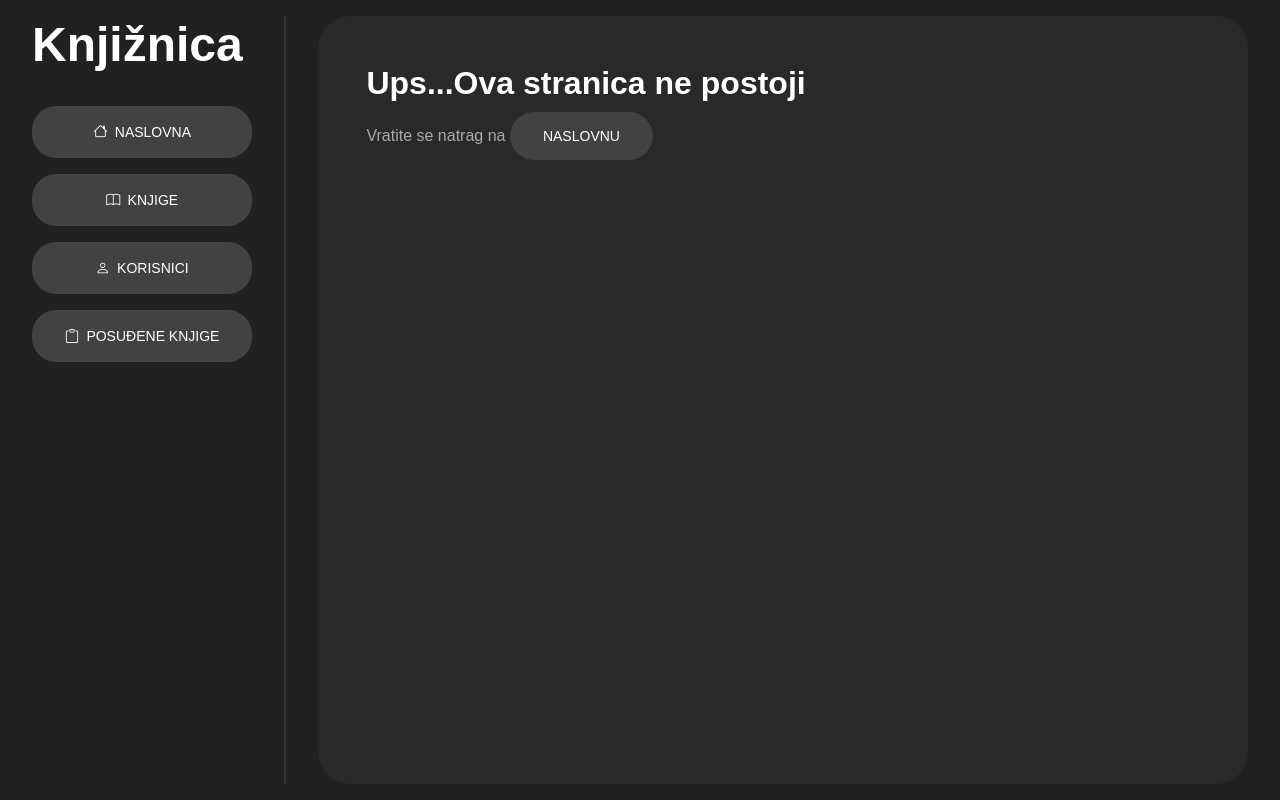
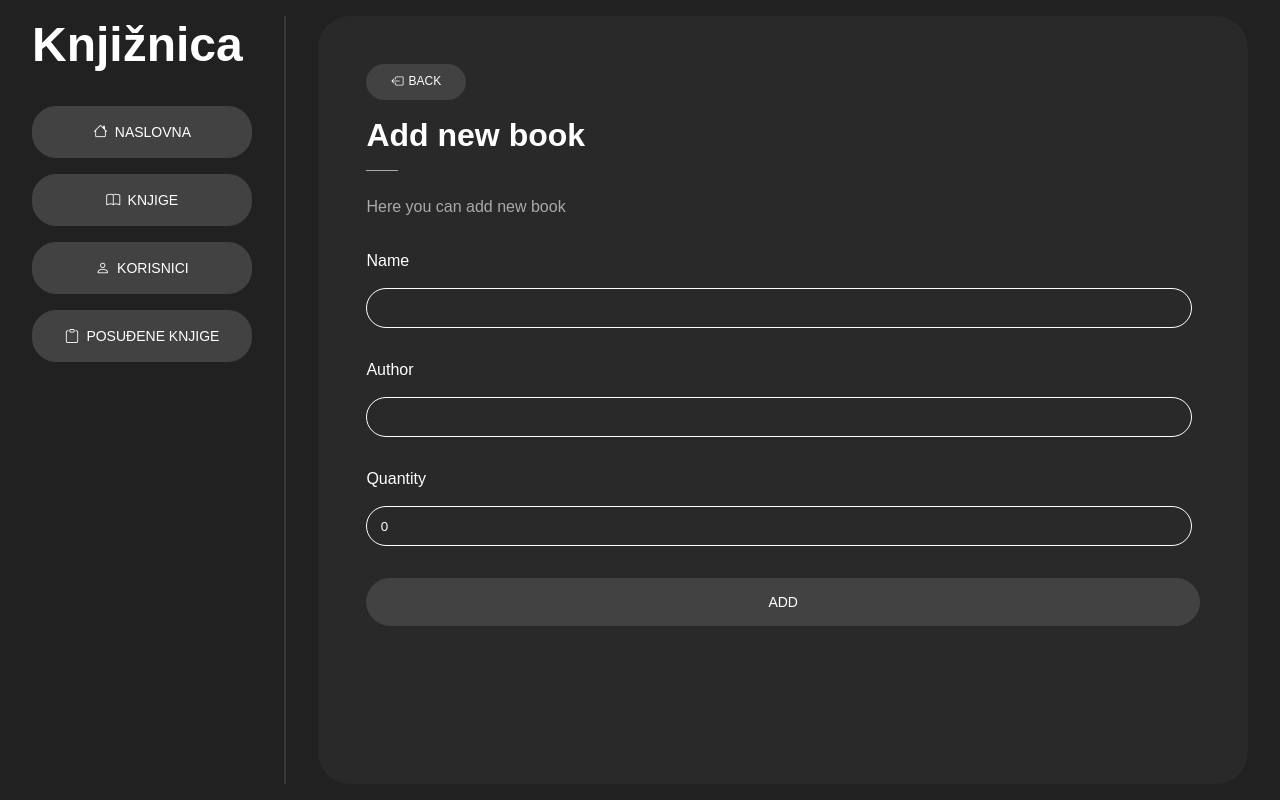
Before and after one commit to marko-krznar/React-Library, a React (Create React App) app: page /add-book in a window 1280 px wide. Built offline with nearby package versions, Linux system fonts and the light colour scheme.

Commit message:
Deleted add new book, created new page for new book, added qty for new book, added qty for all books & styled new elements and pages

```diff
--- a/src/App.js
+++ b/src/App.js
@@ -13,6 +13,7 @@ import { BooksProvider } from "./contexts/BooksContext";
 import { UsersProvider } from "./contexts/UsersContext";
 import { BorrowBooksProvider } from "./contexts/BorrowBooksContext";
 import NothingFoundPage from "./pages/NothingFoundPage/NothingFoundPage";
+import AddNewBook from "./pages/AddNewBook/AddNewBook";
 
 export default function App() {
   return (
@@ -24,6 +25,7 @@ export default function App() {
             <Routes>
               <Route path="/" element={<Homepage />} />
               <Route path="/knjige" element={<BooksPage />} />
+              <Route path="/add-book" element={<AddNewBook />} />
               <Route path="/knjiga/:id" element={<SingleBook />} />
               <Route path="/korisnici" element={<UsersPage />} />
               <Route path="/korisnik/:id" element={<SingleUser />} />
--- a/src/components/BookItemForm/BookItemForm.js
+++ /dev/null
@@ -1,35 +0,0 @@
-import React from "react";
-import { useBooks } from "../../contexts/BooksContext";
-
-export default function BookItemForm() {
-  const { newName, newAuthor, addBook, name, author } = useBooks();
-  return (
-    <div className="d-flex justify-content-between align-items-center block--form-add">
-      <p>Dodaj novu knjigu</p>
-      <form onSubmit={addBook}>
-        <input
-          type="text"
-          name="name"
-          value={name}
-          onChange={newName}
-          placeholder="Naziv knjige"
-        />
-        <input
-          type="text"
-          name="author"
-          value={author}
-          onChange={newAuthor}
-          placeholder="Ime i prezime autora"
-        />
-        <button
-          className={
-            (name.length && author.length) < 3 ? "is-disabled" : "is-active"
-          }
-          type="submit"
-        >
-          Dodaj
-        </button>
-      </form>
-    </div>
-  );
-}
--- a/src/contexts/BooksContext.js
+++ b/src/contexts/BooksContext.js
@@ -10,42 +10,45 @@ export const BooksProvider = (props) => {
     {
       name: "Mali Princ",
       author: "Antoine De Saint- Exupery",
+      qty: 4,
       id: uniqid(),
     },
     {
       name: "Alkemičar",
       author: "Paulo Coelho",
+      qty: 6,
       id: uniqid(),
     },
     {
       name: "100 godina samoće",
       author: "Gabriel Garcia Marquez",
+      qty: 7,
       id: uniqid(),
     },
   ]);
 
-  const [name, setName] = useState("");
-  const [author, setAuthor] = useState("");
+  const [newBook, setNewBook] = useState({
+    name: "",
+    author: "",
+    qty: 0,
+    id: uniqid(),
+  });
+
   const [editName, setEditName] = useState("");
   const [editAuthor, setEditAuthor] = useState("");
 
-  const newName = (e) => {
-    setName(e.target.value);
-  };
+  console.table(newBook);
 
-  const newAuthor = (e) => {
-    setAuthor(e.target.value);
-  };
-
-  const addBook = (e) => {
+  const handleNewBook = (e) => {
     e.preventDefault();
-    if (name.length < 3 || author.length < 3) return;
-    setBooks((prevBooks) => [
-      ...prevBooks,
-      { name: name, author: author, id: uniqid() },
-    ]);
-    setName("");
-    setAuthor("");
+    setBooks((prevBooks) => [...prevBooks, newBook]);
+    setNewBook((prevNewBook) => ({
+      ...prevNewBook,
+      name: "",
+      author: "",
+      qty: "",
+      id: uniqid(),
+    }));
   };
 
   const deleteBook = (book) => {
@@ -97,11 +100,9 @@ export const BooksProvider = (props) => {
 
   const value = {
     books,
-    newName,
-    newAuthor,
-    addBook,
-    name,
-    author,
+    newBook,
+    setNewBook,
+    handleNewBook,
     editName,
     editAuthor,
     deleteBook,
--- /dev/null
+++ b/src/pages/AddNewBook/AddNewBook.js
@@ -0,0 +1,62 @@
+import React from "react";
+
+import { Link } from "react-router-dom";
+
+import { useBooks } from "../../contexts/BooksContext";
+
+export default function AddNewBook() {
+  const { newBook, setNewBook, handleNewBook } = useBooks();
+
+  return (
+    <section className="page pg-add-book">
+      <Link className="btn btn--back d-flex align-items-center" to="/knjige">
+        <i className="bi bi-box-arrow-left"></i>
+        <span>Back</span>
+      </Link>
+      <h2 className="headline">Add new book</h2>
+      <p>Here you can add new book</p>
+      <form
+        className="d-flex direction-column block--form"
+        onSubmit={handleNewBook}
+      >
+        <label htmlFor="name">Name</label>
+        <input
+          type="text"
+          id="name"
+          value={newBook.name}
+          onChange={(e) => {
+            setNewBook((prevName) => ({
+              ...prevName,
+              name: e.target.value,
+            }));
+          }}
+        />
+        <label htmlFor="author">Author</label>
+        <input
+          type="text"
+          id="author"
+          value={newBook.author}
+          onChange={(e) => {
+            setNewBook((prevAuthor) => ({
+              ...prevAuthor,
+              author: e.target.value,
+            }));
+          }}
+        />
+        <label htmlFor="qty">Quantity</label>
+        <input
+          type="number"
+          id="qty"
+          value={newBook.qty}
+          onChange={(e) => {
+            setNewBook((prevQty) => ({
+              ...prevQty,
+              qty: e.target.value,
+            }));
+          }}
+        />
+        <button type="submit">Add</button>
+      </form>
+    </section>
+  );
+}
--- a/src/pages/BooksPage/BooksPage.js
+++ b/src/pages/BooksPage/BooksPage.js
@@ -1,7 +1,9 @@
 import React, { useState } from "react";
 
+import { Link } from "react-router-dom";
+
 import BookItem from "../../components/BookItem/BookItem";
-import BookItemForm from "../../components/BookItemForm/BookItemForm";
+// import BookItemForm from "../../components/BookItemForm/BookItemForm";
 import { useBooks } from "../../contexts/BooksContext";
 
 import "./style.scss";
@@ -22,8 +24,14 @@ export default function BooksPage() {
 
   return (
     <section className="page pg-books">
-      <h2 className="headline">Knjige</h2>
-      <BookItemForm />
+      <div className="d-flex align-items-start">
+        <h2 className="headline">Knjige</h2>
+
+        <Link className="btn" to="/add-book">
+          Add new book
+        </Link>
+      </div>
+      {/* <BookItemForm /> */}
       <div className="block--search d-flex align-items-center justify-content-start">
         <span>Traži knjigu</span>
         <input type="text" value={term} onChange={handleSearchTerm} />
--- a/src/pages/BooksPage/style.scss
+++ b/src/pages/BooksPage/style.scss
@@ -1,3 +1,8 @@
+.pg-books {
+  .headline {
+    flex: 1 1;
+  }
+}
 @media (max-width: 992px) {
   .pg-books {
     .block--form-add {
```
